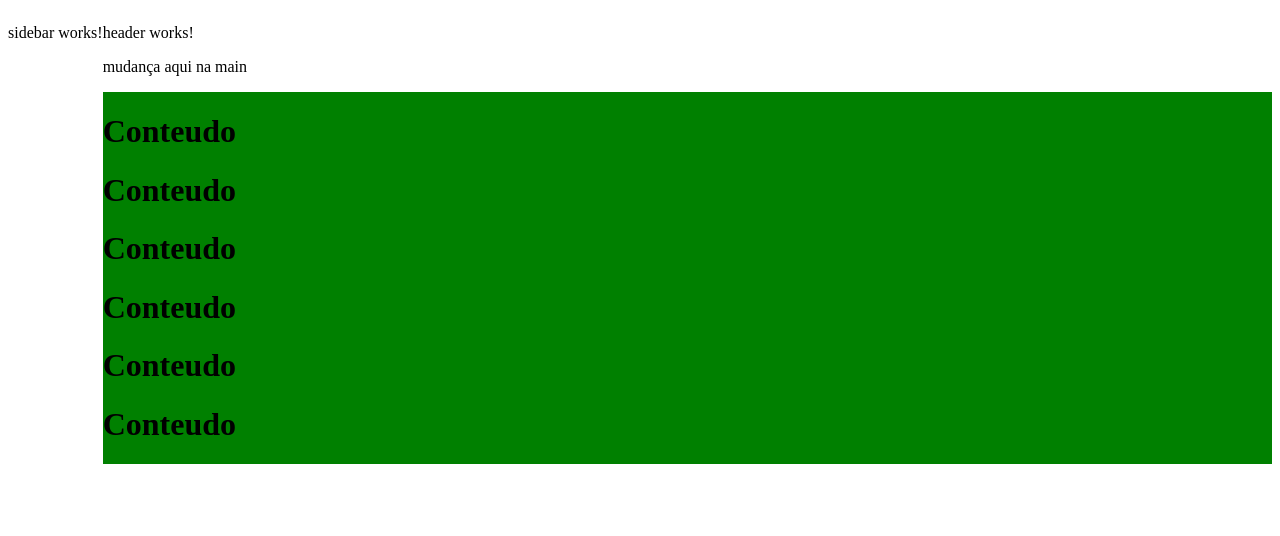
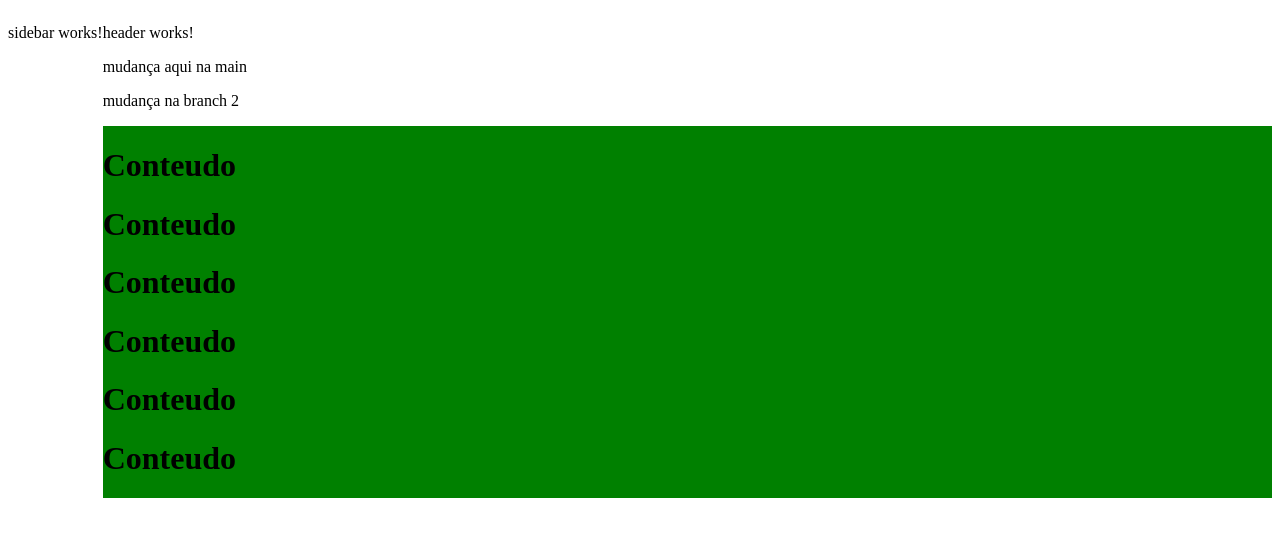
Before and after one commit to alanjhonnes/mentoria-3, an Angular app: page / in a window 1280 px wide. Shown: the top 536 px of the page. Built offline with nearby package versions, Linux system fonts and the light colour scheme.

Commit message:
mudanca 2

```diff
--- a/src/app/header/header.component.html
+++ b/src/app/header/header.component.html
@@ -1,2 +1,3 @@
 <p>header works!</p>
 <p>mudança aqui na main</p>
+<p>mudança na branch 2</p>
```
